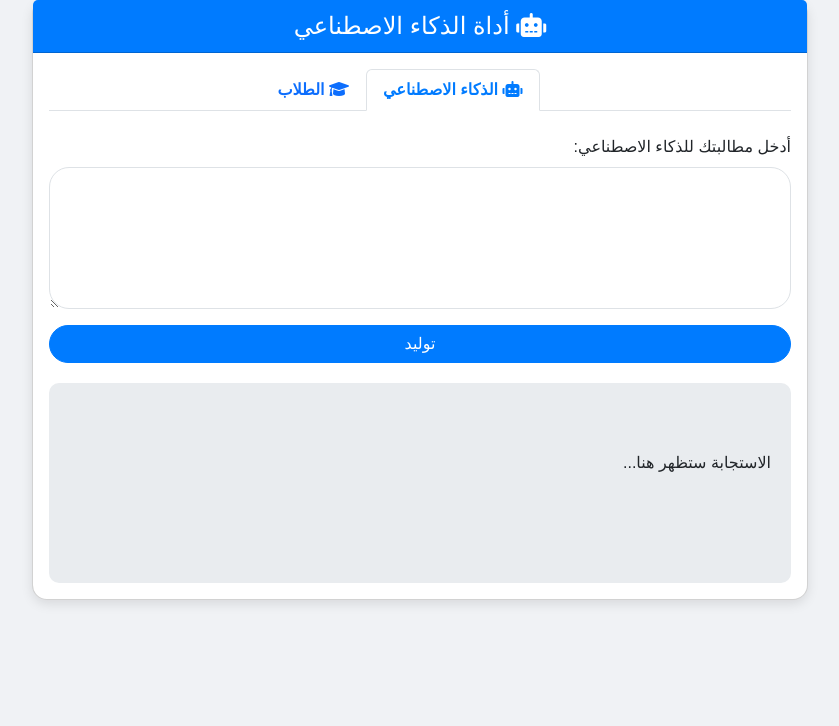
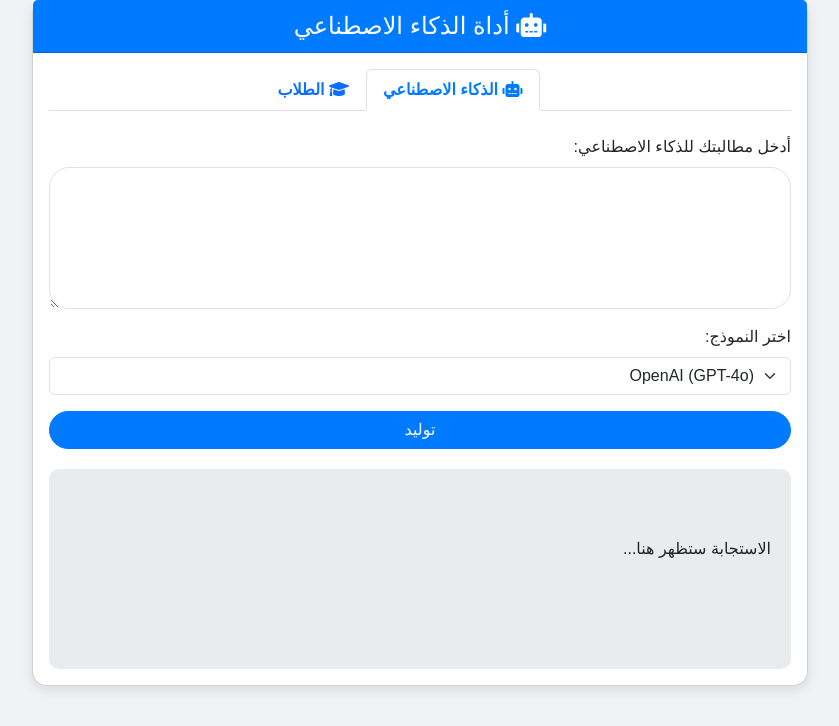
Before and after one commit to mohammadxxyy/MHJ-AI, a Flask app: page /ai_tool in a window 1280 px wide. Shown: the part 51-777 px from the top of the page, without its empty margins (220-1059 px from the left). Run offline with Flask 3, Linux system fonts and the light colour scheme; the visitor is signed in with stand-in values (Sample User, id 1).

Commit message:
Update ai_tool.html
Update ai_tool.html

```diff
--- a/templates/ai_tool.html
+++ b/templates/ai_tool.html
@@ -42,6 +42,13 @@
                     <label for="prompt-input" class="form-label">أدخل مطالبتك للذكاء الاصطناعي:</label>
                     <textarea class="form-control" id="prompt-input" rows="5"></textarea>
                 </div>
+                <div class="mt-3">
+                    <label for="model-select" class="form-label">اختر النموذج:</label>
+                    <select id="model-select" class="form-select">
+                        <option value="openai">OpenAI (GPT-4o)</option>
+                        <option value="gemini">Google Gemini</option>
+                    </select>
+                </div>
                 <button id="generate-btn" class="btn btn-primary w-100 mt-3">توليد</button>
                 <div id="ai-response" class="response-box">
                     <p>الاستجابة ستظهر هنا...</p>
@@ -53,6 +60,8 @@
     <script>
         document.getElementById('generate-btn').addEventListener('click', function() {
             var prompt = document.getElementById('prompt-input').value;
+            var modelChoice = document.getElementById('model-select').value;
+
             if (prompt.trim() === '') {
                 alert('الرجاء إدخال نص.');
                 return;
@@ -60,12 +69,12 @@
 
             document.getElementById('ai-response').innerText = 'جاري التوليد...';
 
-            fetch('/api/generate', {
+            fetch('/api/generate_multi', {
                 method: 'POST',
                 headers: {
                     'Content-Type': 'application/json'
                 },
-                body: JSON.stringify({ prompt: prompt })
+                body: JSON.stringify({ prompt: prompt, model_choice: modelChoice })
             })
             .then(response => response.json())
             .then(data => {
```
